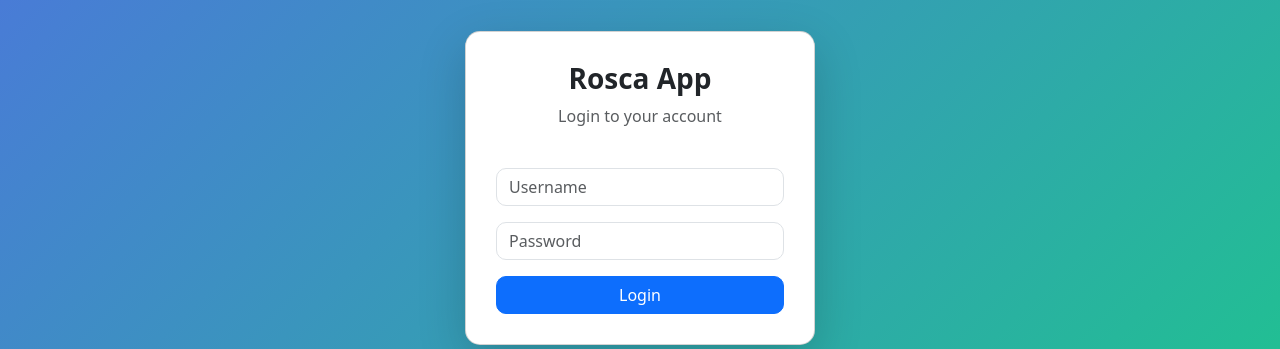
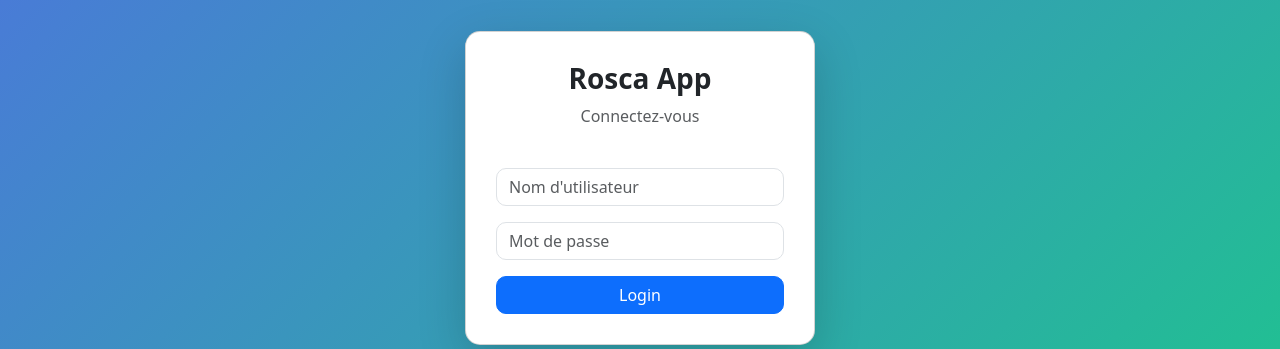
Before and after one commit to Mpz30/Orelus_rosca, a Flask app: page / in a window 1280 px wide. Shown: the part 212-561 px from the top of the page. Run offline with Flask 3, Linux system fonts and the light colour scheme.

Commit message:
Update login text

```diff
--- a/templates/login.html
+++ b/templates/login.html
@@ -37,7 +37,7 @@
     <div class="card shadow-lg login-card" style="width: 350px">
       <div class="text-center mb-4">
         <h3 class="fw-bold">Rosca App</h3>
-        <p class="text-muted">Login to your account</p>
+        <p class="text-muted">Connectez-vous</p>
       </div>
 
       <form method="post">
@@ -45,7 +45,7 @@
           <input
             name="username"
             class="form-control"
-            placeholder="Username"
+            placeholder="Nom d'utilisateur"
             required
           />
         </div>
@@ -55,7 +55,7 @@
             name="password"
             type="password"
             class="form-control"
-            placeholder="Password"
+            placeholder="Mot de passe"
             required
           />
         </div>
```
